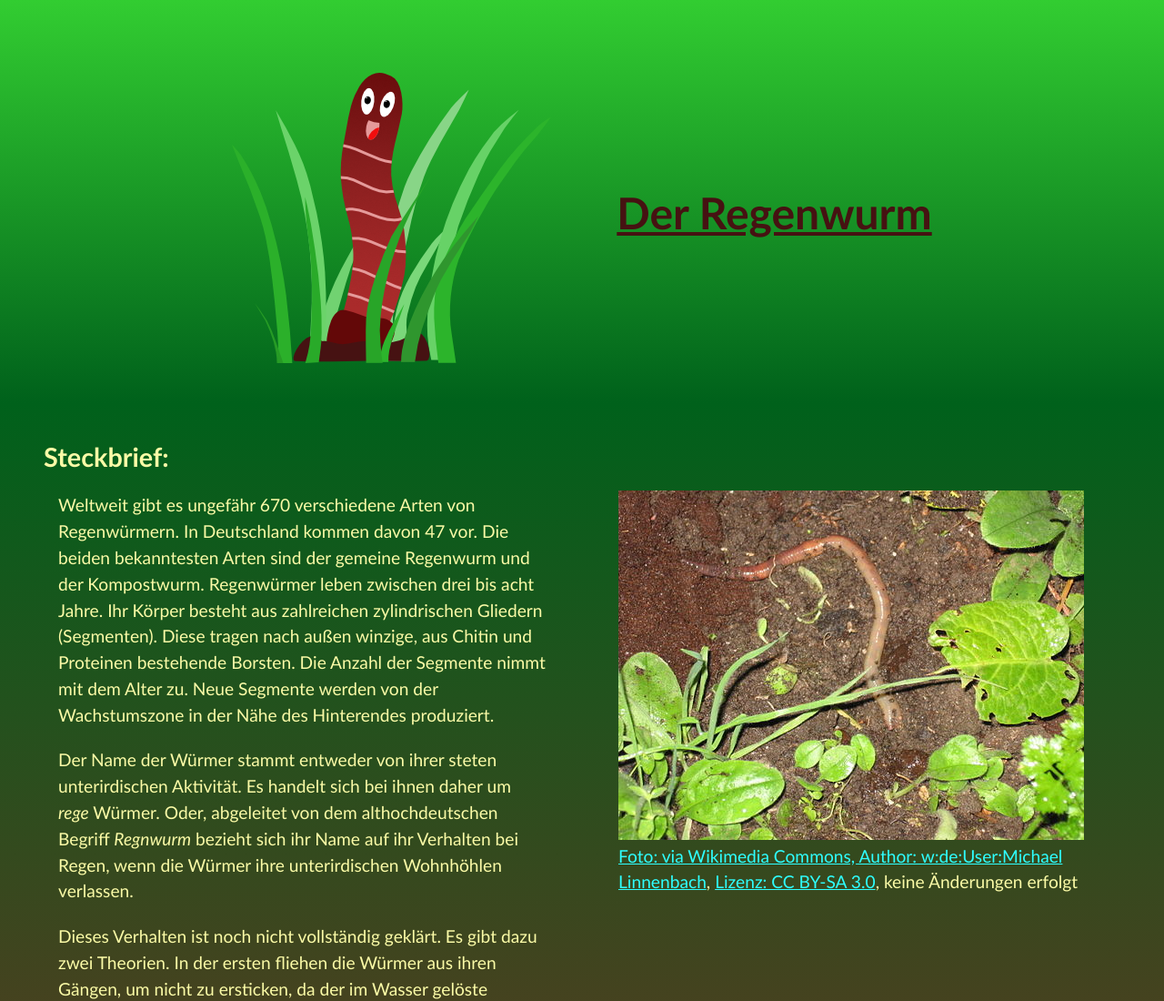
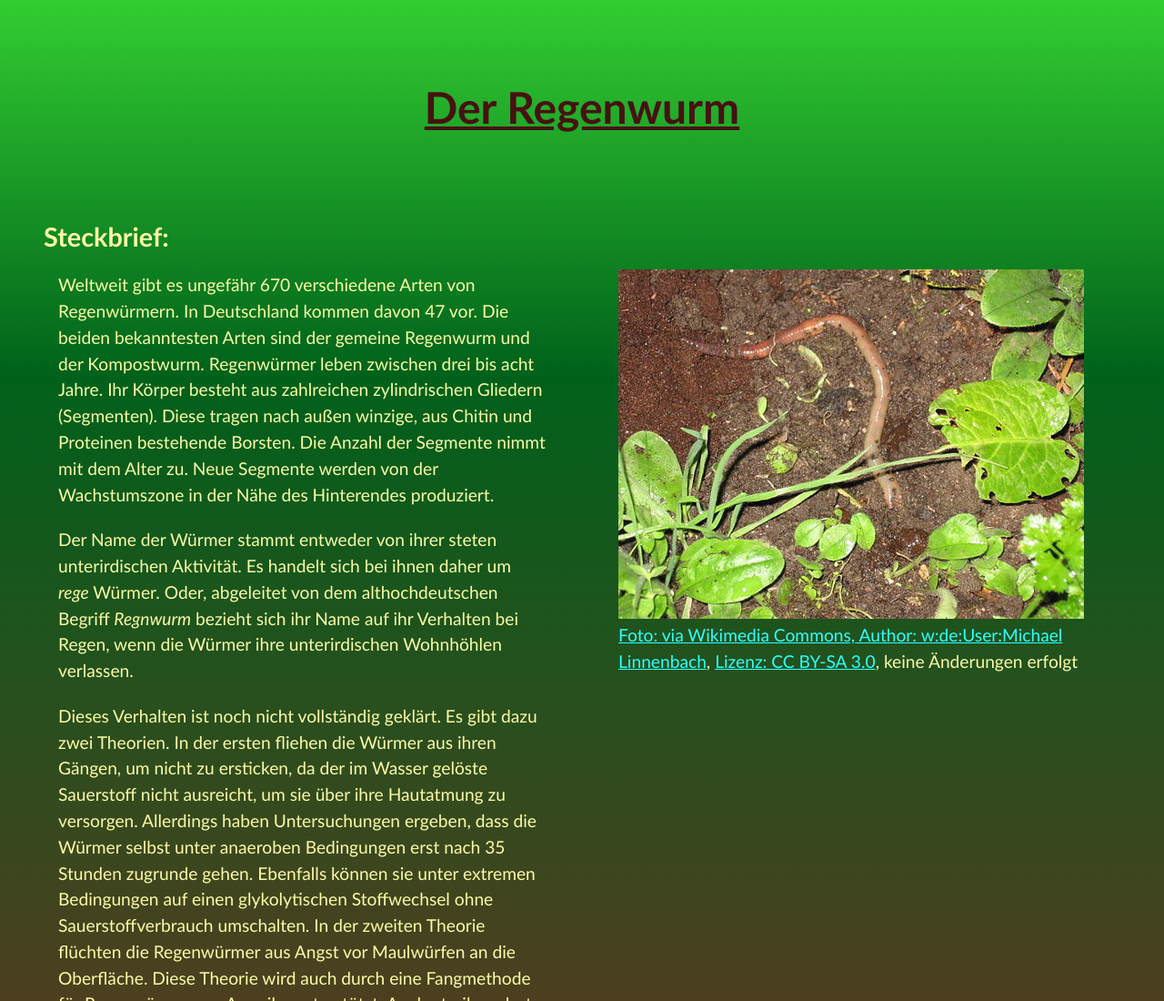
Before and after one commit to fiebergviktoria/earthworm, a plain HTML site: page index.html in a window 1280 px wide. Shown: the top 1100 px of the page at 91% size. Drawn offline with Linux system fonts and the light colour scheme.

Commit message:
removed illustration

```diff
--- a/assets/styles/styles.css
+++ b/assets/styles/styles.css
@@ -23,12 +23,6 @@ h1 {
 	font-size: 2.5em;
 	display: inline-block;
     vertical-align: middle;
-}
-
-header img {
-	display: inline-block;
-    vertical-align: middle;
-	margin: 0 1.5em 0 0;
 }
 
 /*body rules*/
@@ -98,10 +92,10 @@ caption {
 
 th, td {
 	text-align: left;
-    	line-height: 1;
+    line-height: 1;
 	font-size: calc(0.75em + 0.25vw);
 	overflow-wrap: break-word;
-    	padding: 0.25em 0.5em 0.5em 0.5em;
+    padding: 0.25em 0.5em 0.5em 0.5em;
 }
 
 /*enable zebra striping for better visibility*/
--- a/index.html
+++ b/index.html
@@ -16,8 +16,8 @@
 	</head>
 	<!-- visible content -->
 	<body>
-        	<header>
-			<h1><img src="assets/images/earthworm_illustration.png" alt="Illustration eines Regenwurmes, der sich aus der Erde gräbt" width="351" height="319">Der Regenwurm</h1>
+        <header>
+			<h1>Der Regenwurm</h1>
 		</header>
 		<main>
 			<article>
```
